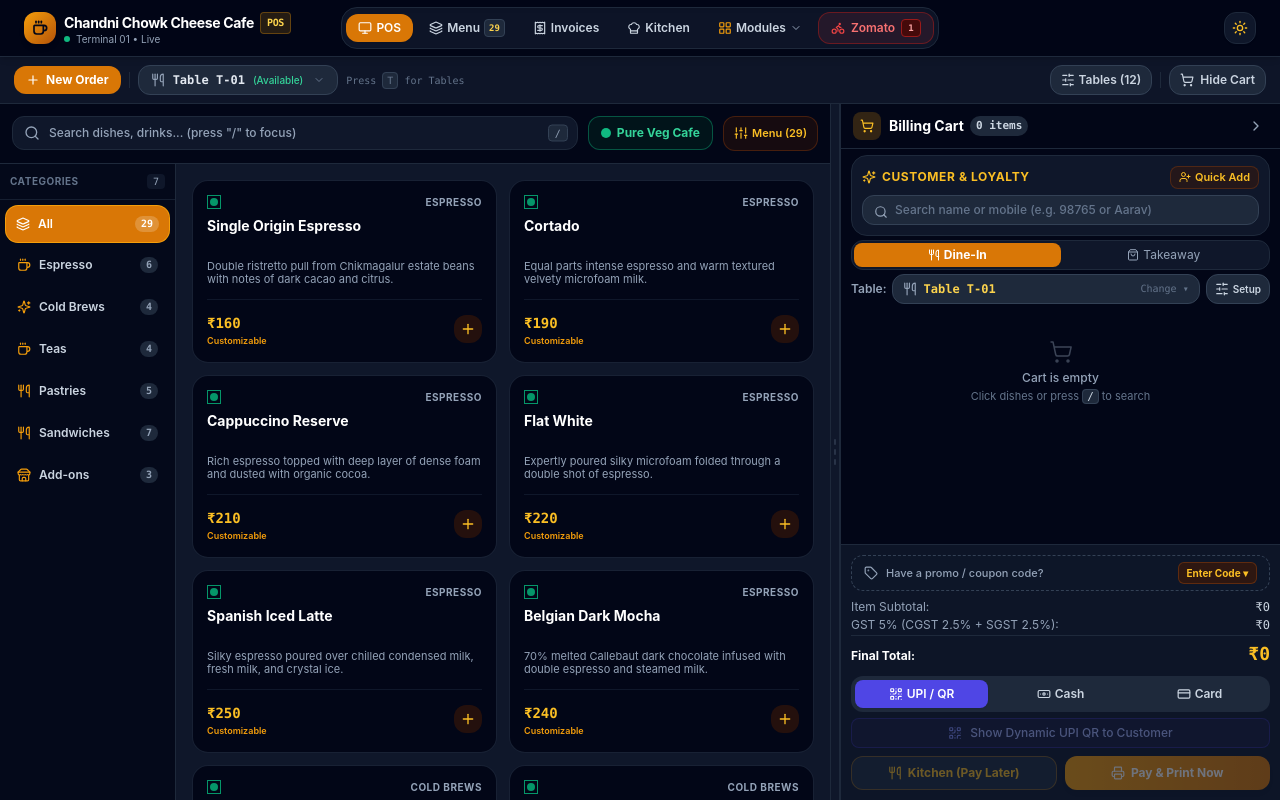
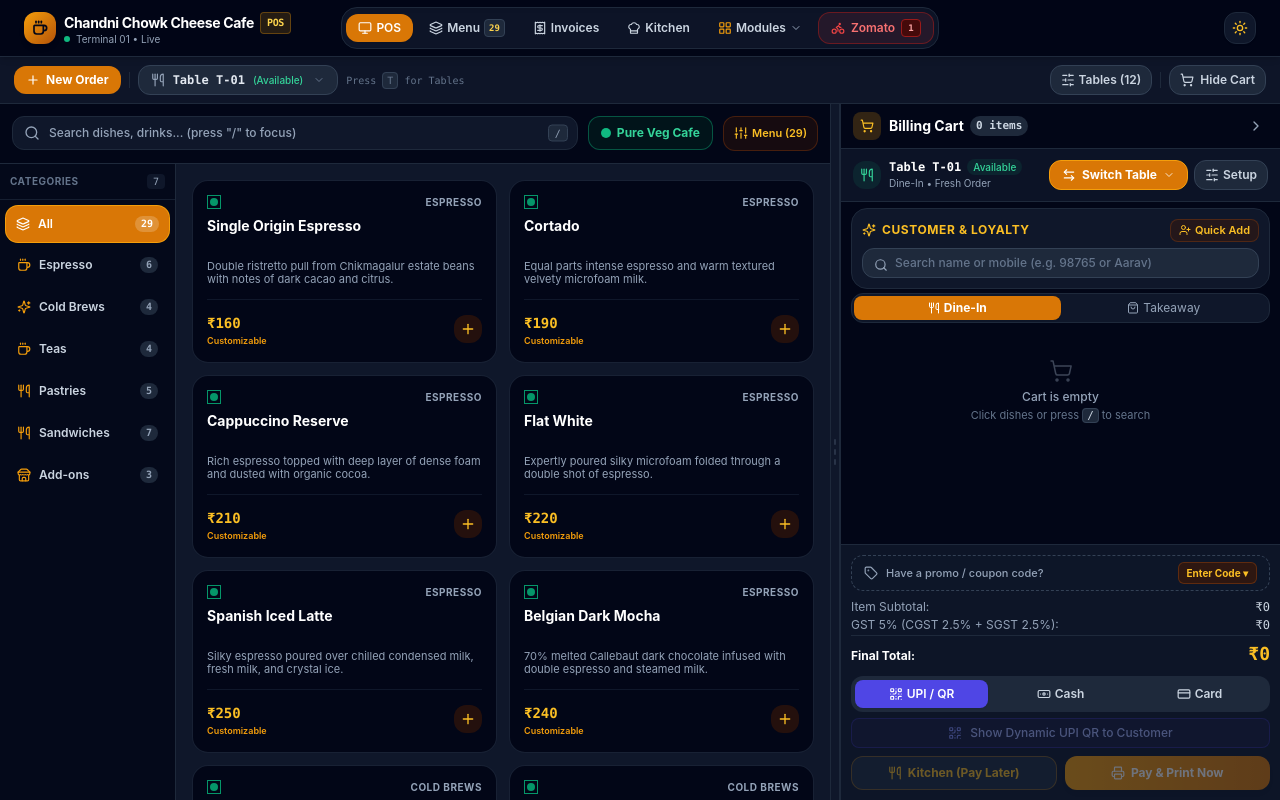
Before and after one commit to KanishqxMehta/Invoice-System, a Next.js app: page / in a window 1280 px wide. Built offline with nearby package versions, Linux system fonts and the light colour scheme.

Commit message:
feat(pos): unify table context banner permanently at top of cart for 100% UI consistency

```diff
--- a/components/Cart.tsx
+++ b/components/Cart.tsx
@@ -564,8 +564,9 @@ export default function Cart({
         </div>
       </div>
 
-      {/* ACTIVE RUNNING ORDER BANNER */}
-      {activeRunningOrder && (
+      {/* PERMANENT TOP CONTEXT BANNER (Consistent across filled, empty, and takeaway) */}
+      {activeRunningOrder ? (
+        // FILLED / OCCUPIED TABLE WITH ACTIVE RUNNING TAB
         <div className="bg-amber-50/90 dark:bg-amber-950/50 border-b border-amber-200/80 dark:border-amber-800/70 p-2.5 px-3 flex items-center justify-between gap-2 text-xs flex-shrink-0">
           <div className="flex items-center gap-2 min-w-0">
             <span className="w-2.5 h-2.5 rounded-full bg-emerald-500 animate-pulse flex-shrink-0" />
@@ -604,6 +605,106 @@ export default function Cart({
             </button>
           </div>
         </div>
+      ) : orderType === "DINE_IN" ? (
+        // EMPTY / FRESH DINE-IN TABLE
+        <div className="bg-slate-50 dark:bg-slate-900/80 border-b border-slate-200 dark:border-slate-800 p-2.5 px-3 flex items-center justify-between gap-2 text-xs flex-shrink-0">
+          <div className="flex items-center gap-2 min-w-0">
+            <div className="w-7 h-7 rounded-xl bg-emerald-500/10 text-emerald-600 dark:text-emerald-400 flex items-center justify-center flex-shrink-0">
+              <Utensils className="w-3.5 h-3.5" />
+            </div>
+            <div className="min-w-0">
+              <div className="flex items-center gap-1.5">
+                <span className="font-bold text-slate-900 dark:text-white truncate font-mono">
+                  {tableNumber.toLowerCase().startsWith("table") ? tableNumber : `Table ${tableNumber}`}
+                </span>
+                <span className="text-[10px] font-medium text-emerald-600 dark:text-emerald-400 bg-emerald-500/10 px-1.5 py-0.2 rounded-full">
+                  Available
+                </span>
+              </div>
+              <div className="text-[10px] text-slate-500 dark:text-slate-400">
+                Dine-In • Fresh Order
+              </div>
+            </div>
+          </div>
+
+          <div className="flex items-center gap-1.5 flex-shrink-0">
+            {onOpenTableSelector ? (
+              <button
+                type="button"
+                onClick={onOpenTableSelector}
+                className="flex items-center gap-1.5 px-3 py-1.5 rounded-xl bg-amber-600 hover:bg-amber-500 active:scale-95 text-white font-bold text-xs shadow-xs transition-all border border-amber-500"
+                title="Switch to another table or view 2D floor grid (T or F2)"
+              >
+                <ArrowLeftRight className="w-3.5 h-3.5" />
+                <span>Switch Table</span>
+                <ChevronDown className="w-3 h-3 opacity-80" />
+              </button>
+            ) : (
+              <select
+                suppressHydrationWarning
+                value={availableTables.includes(tableNumber) ? tableNumber : "__CUSTOM__"}
+                onChange={(e) => {
+                  const val = e.target.value;
+                  if (val !== "__CUSTOM__") {
+                    setTableNumber(val);
+                    if (onSelectTable) onSelectTable(val);
+                  }
+                }}
+                className="text-xs font-bold px-2 py-1.5 rounded-xl bg-white dark:bg-slate-800 border border-slate-300 dark:border-slate-700 text-amber-700 dark:text-amber-300 font-mono"
+              >
+                {availableTables.map((t) => (
+                  <option key={t} value={t}>
+                    {t.toLowerCase().startsWith("table") ? t : `Table ${t}`}
+                  </option>
+                ))}
+              </select>
+            )}
+
+            {onOpenTableManager && (
+              <button
+                type="button"
+                onClick={onOpenTableManager}
+                className="flex items-center gap-1 px-2.5 py-1.5 rounded-xl bg-slate-100 hover:bg-slate-200 dark:bg-slate-800 dark:hover:bg-slate-700 text-slate-600 dark:text-slate-300 font-semibold text-xs border border-slate-200 dark:border-slate-700 transition-colors"
+                title="Configure dining tables"
+              >
+                <SlidersHorizontal className="w-3.5 h-3.5" />
+                <span className="hidden sm:inline">Setup</span>
+              </button>
+            )}
+          </div>
+        </div>
+      ) : (
+        // TAKEAWAY / COUNTER ORDER
+        <div className="bg-slate-50 dark:bg-slate-900/80 border-b border-slate-200 dark:border-slate-800 p-2.5 px-3 flex items-center justify-between gap-2 text-xs flex-shrink-0">
+          <div className="flex items-center gap-2 min-w-0">
+            <div className="w-7 h-7 rounded-xl bg-amber-500/10 text-amber-600 dark:text-amber-400 flex items-center justify-center flex-shrink-0">
+              <ShoppingBag className="w-3.5 h-3.5" />
+            </div>
+            <div className="min-w-0">
+              <span className="font-bold text-slate-900 dark:text-white truncate block">
+                Takeaway / Counter
+              </span>
+              <div className="text-[10px] text-slate-500 dark:text-slate-400">
+                Direct counter pickup • No table assigned
+              </div>
+            </div>
+          </div>
+
+          <div className="flex items-center gap-2 flex-shrink-0">
+            {onOpenTableSelector && (
+              <button
+                type="button"
+                onClick={onOpenTableSelector}
+                className="flex items-center gap-1.5 px-3 py-1.5 rounded-xl bg-slate-100 hover:bg-slate-200 dark:bg-slate-800 dark:hover:bg-slate-700 active:scale-95 text-slate-800 dark:text-slate-200 font-bold text-xs shadow-xs transition-all border border-slate-200 dark:border-slate-700"
+                title="Assign order to a Dine-In table (T or F2)"
+              >
+                <Utensils className="w-3.5 h-3.5 text-amber-600" />
+                <span>Switch to Table</span>
+                <ChevronDown className="w-3 h-3 opacity-80" />
+              </button>
+            )}
+          </div>
+        </div>
       )}
 
       {/* Customer Drawer Trigger */}
@@ -625,7 +726,7 @@ export default function Cart({
       </div>
 
       {/* Order Mode Switcher */}
-      <div className="px-2.5 pt-1 space-y-1 flex-shrink-0">
+      <div className="px-2.5 pt-1 flex-shrink-0">
         <div className="flex bg-slate-100 dark:bg-slate-900 p-0.5 rounded-xl border border-slate-200 dark:border-slate-800 text-xs">
           {/* Dine-In */}
           <button
@@ -655,65 +756,6 @@ export default function Cart({
             <span>Takeaway</span>
           </button>
         </div>
-
-        {/* Table Number for Dine-In */}
-        {orderType === "DINE_IN" && !activeRunningOrder && (
-          <div className="flex items-center gap-1.5">
-            <span className="text-xs font-semibold text-slate-500 dark:text-slate-400">Table:</span>
-            <div className="flex-1 flex items-center gap-1.5">
-              {onOpenTableSelector ? (
-                <button
-                  type="button"
-                  onClick={onOpenTableSelector}
-                  className="flex-1 flex items-center justify-between text-xs font-bold px-2.5 py-1.5 rounded-xl bg-slate-50 hover:bg-slate-100 dark:bg-slate-800 dark:hover:bg-slate-700/80 border border-slate-300 dark:border-slate-700 text-amber-700 dark:text-amber-300 transition-colors font-mono"
-                  title="Click to view all tables and switch (T or F2)"
-                >
-                  <div className="flex items-center gap-1.5">
-                    <Utensils className="w-3.5 h-3.5 text-slate-400" />
-                    <span>{tableNumber.toLowerCase().startsWith("table") ? tableNumber : `Table ${tableNumber}`}</span>
-                  </div>
-                  <span className="text-[10px] text-slate-400 dark:text-slate-500 font-medium">Change ▾</span>
-                </button>
-              ) : (
-                <select
-                  suppressHydrationWarning
-                  value={availableTables.includes(tableNumber) ? tableNumber : "__CUSTOM__"}
-                  onChange={(e) => {
-                    const val = e.target.value;
-                    if (val !== "__CUSTOM__") {
-                      setTableNumber(val);
-                      if (onSelectTable) onSelectTable(val);
-                    }
-                  }}
-                  className="flex-1 text-xs font-bold px-2.5 py-1.5 rounded-xl bg-slate-50 dark:bg-slate-800 border border-slate-300 dark:border-slate-700 text-amber-700 dark:text-amber-300 focus:outline-none focus:ring-1 focus:ring-amber-500 font-mono"
-                >
-                  {availableTables.map((t) => (
-                    <option key={t} value={t}>
-                      {t.toLowerCase().startsWith("table") ? t : `Table ${t}`}
-                    </option>
-                  ))}
-                  {!availableTables.includes(tableNumber) && (
-                    <option value="__CUSTOM__">
-                      {tableNumber.toLowerCase().startsWith("table") ? tableNumber : `Table ${tableNumber}`} (Custom)
-                    </option>
-                  )}
-                </select>
-              )}
-
-              {onOpenTableManager && (
-                <button
-                  type="button"
-                  onClick={onOpenTableManager}
-                  className="px-2 py-1.5 rounded-xl bg-slate-100 hover:bg-slate-200 dark:bg-slate-800 dark:hover:bg-slate-700 text-slate-600 dark:text-slate-300 hover:text-amber-600 text-xs font-semibold transition-colors border border-slate-200 dark:border-slate-700 flex items-center gap-1"
-                  title="Configure dining tables"
-                >
-                  <SlidersHorizontal className="w-3.5 h-3.5" />
-                  <span className="hidden sm:inline text-[10px]">Setup</span>
-                </button>
-              )}
-            </div>
-          </div>
-        )}
       </div>
 
       {/* Cart Items List - Independent Scroll */}
```
